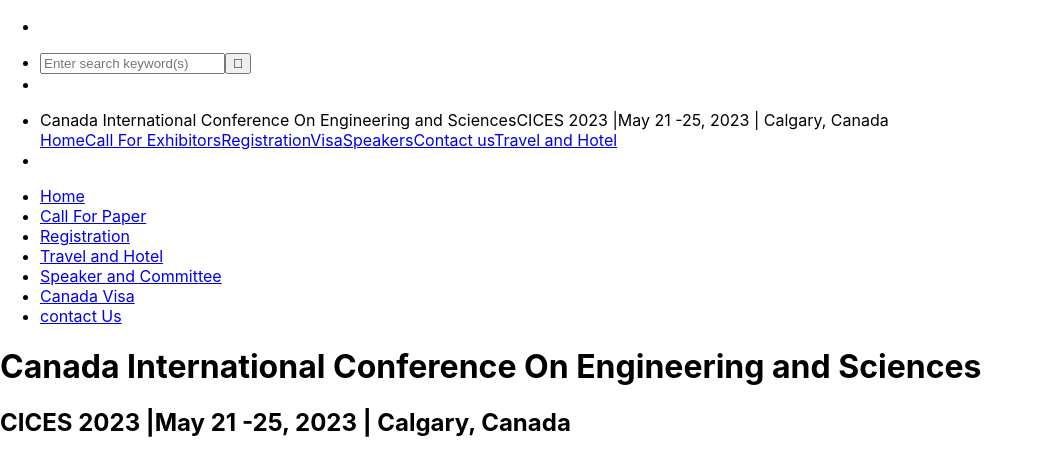
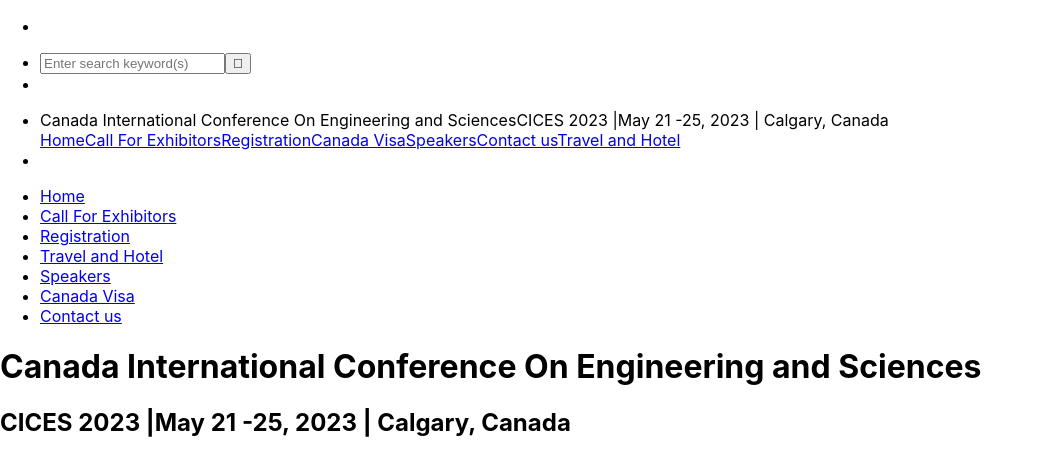
Before and after one commit to Marshall-D/cices, a React (Create React App) app: page / in a window 1280 px wide. Shown: the top 476 px of the page, without its empty margins (0-1043 px from the left). Built offline with nearby package versions, Linux system fonts and the light colour scheme.

Commit message:
added routing to navigaion

```diff
--- a/src/components/Mobile.js
+++ b/src/components/Mobile.js
@@ -58,7 +58,7 @@ function Mobile() {
               <Link to="/" className="burger_menu2">Home</Link>
             <Link to="call" className="burger_menu2">Call For Exhibitors</Link>
             <Link to="reg" className="burger_menu2">Registration</Link>
-            <Link to="Visa" className="burger_menu2">Visa</Link>
+            <Link to="Visa" className="burger_menu2">Canada Visa</Link>
             <Link to="speakers" className="burger_menu2">Speakers</Link>
             <Link to="contact" className="burger_menu2">Contact us</Link>
             <Link to="travel" className="burger_menu2">Travel and Hotel</Link>
--- a/src/components/Navigation.js
+++ b/src/components/Navigation.js
@@ -1,3 +1,6 @@
+import { Link, NavLink } from 'react-router-dom';
+
+
 function Navigation() {
     return (
       <div id="navigation_wrapper">
@@ -17,12 +20,8 @@ function Navigation() {
                     <span class="outer_menu_x">
                       <span class="menu_x1"></span>
                       <span class="menu_x2"></span>
-                      <a
-                        class="outer_title menu main_menu_selected"
-                        href="home.html"
-                      >
-                        <span class="menu_wrap">Home</span>
-                      </a>
+                      <Link to="/" className="burger_menu2">Home</Link>
+
                     </span>
                   </span>
                 </span>{" "}
@@ -33,12 +32,8 @@ function Navigation() {
                     <span class="outer_menu_x">
                       <span class="menu_x1"></span>
                       <span class="menu_x2"></span>
-                      <a
-                        class="outer_title menu main_menu"
-                        href="papersubmission.html"
-                      >
-                        <span class="menu_wrap">Call For Paper</span>
-                      </a>
+                      <Link to="call" className="burger_menu2">Call For Exhibitors</Link>
+
                     </span>
                   </span>
                 </span>{" "}
@@ -49,12 +44,8 @@ function Navigation() {
                     <span class="outer_menu_x">
                       <span class="menu_x1"></span>
                       <span class="menu_x2"></span>
-                      <a
-                        class="outer_title menu main_menu"
-                        href="registration.html"
-                      >
-                        <span class="menu_wrap">Registration</span>
-                      </a>
+                      <Link to="reg" className="burger_menu2">Registration</Link>
+
                     </span>
                   </span>
                 </span>{" "}
@@ -65,12 +56,8 @@ function Navigation() {
                     <span class="outer_menu_x">
                       <span class="menu_x1"></span>
                       <span class="menu_x2"></span>
-                      <a
-                        class="outer_title menu main_menu"
-                        href="travel-and-hotel.html"
-                      >
-                        <span class="menu_wrap">Travel and Hotel</span>
-                      </a>
+                      <Link to="travel" className="burger_menu2">Travel and Hotel</Link>
+
                     </span>
                   </span>
                 </span>{" "}
@@ -85,12 +72,8 @@ function Navigation() {
                     <span class="outer_menu_x">
                       <span class="menu_x1"></span>
                       <span class="menu_x2"></span>
-                      <a
-                        class="outer_title menu main_menu"
-                        href="speaker-and-committee.html"
-                      >
-                        <span class="menu_wrap">Speaker and Committee</span>
-                      </a>
+                      <Link to="speakers" className="burger_menu2">Speakers</Link>
+
                     </span>
                   </span>
                 </span>{" "}
@@ -105,12 +88,8 @@ function Navigation() {
                     <span class="outer_menu_x">
                       <span class="menu_x1"></span>
                       <span class="menu_x2"></span>
-                      <a
-                        class="outer_title menu main_menu"
-                        href="canada-visa.html"
-                      >
-                        <span class="menu_wrap">Canada Visa</span>
-                      </a>
+                      <Link to="Visa" className="burger_menu2">Canada Visa</Link>
+
                     </span>
                   </span>
                 </span>{" "}
@@ -121,9 +100,8 @@ function Navigation() {
                     <span class="outer_menu_x">
                       <span class="menu_x1"></span>
                       <span class="menu_x2"></span>
-                      <a class="outer_title menu main_menu" href="contact.html">
-                        <span class="menu_wrap">contact Us</span>
-                      </a>
+                      <Link to="contact" className="burger_menu2">Contact us</Link>
+
                     </span>
                   </span>
                 </span>{" "}
```
